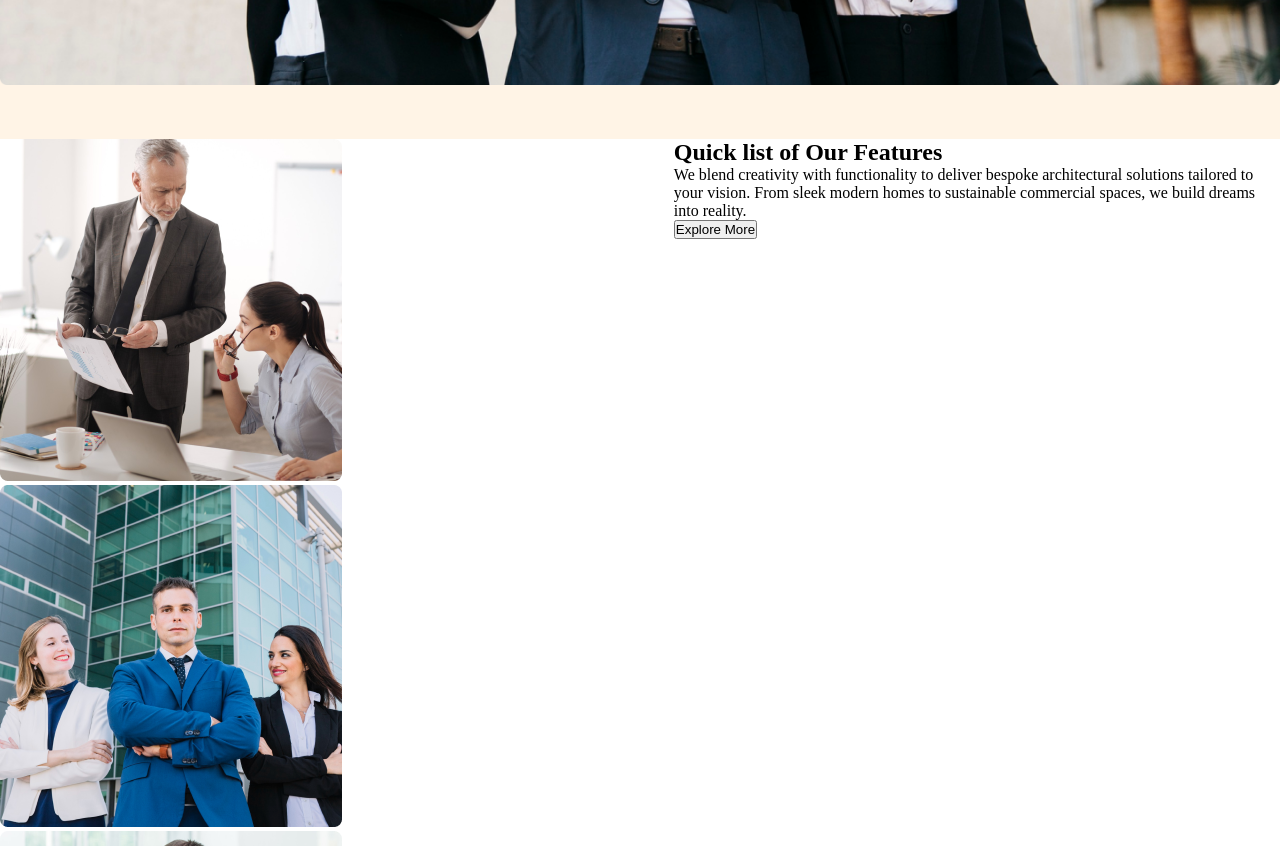
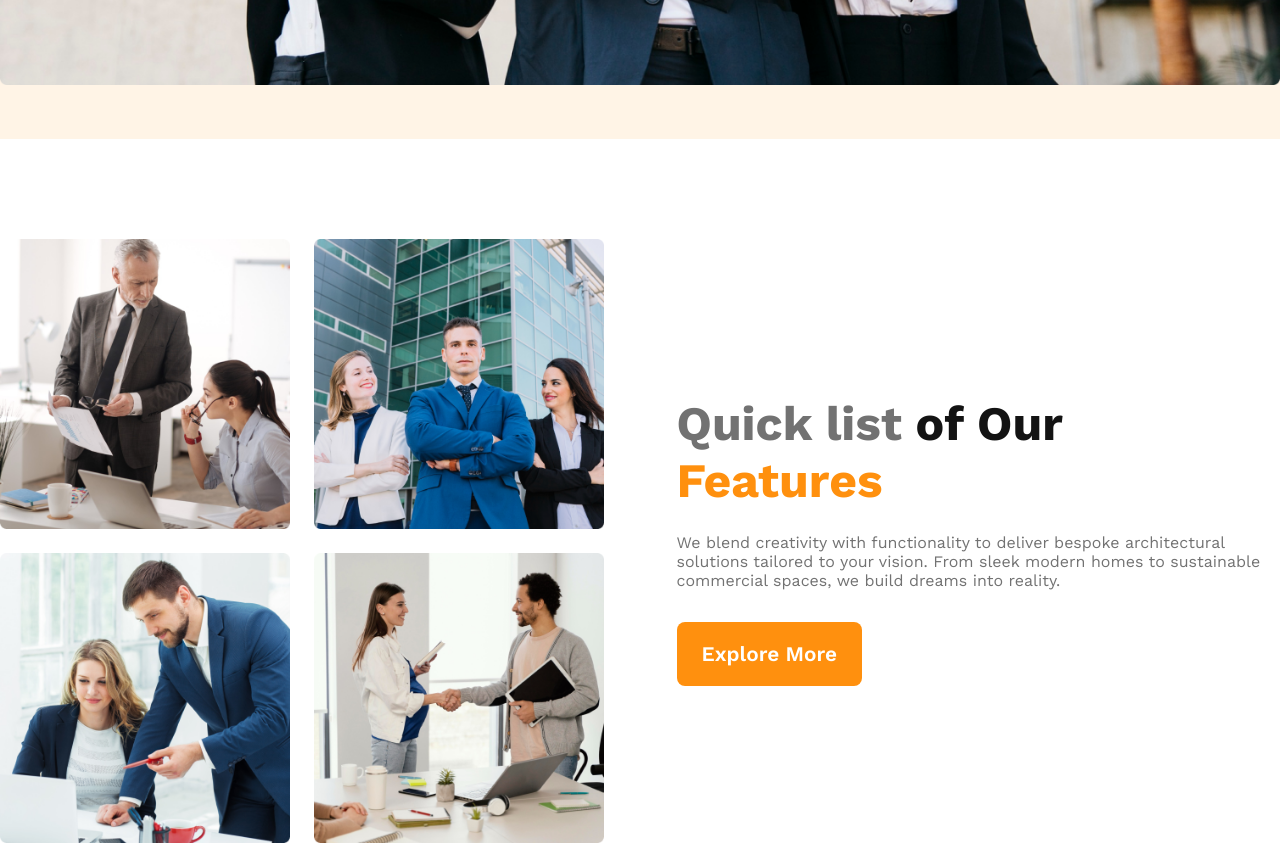
Before and after one commit to Obaidul1545/g3-architects-web, a plain HTML site: page index.html in a window 1280 px wide. Shown: the part 1060-1906 px from the top of the page. Drawn offline with nearby package versions, Linux system fonts and the light colour scheme.

Commit message:
Features part completed

```diff
--- a/index.html
+++ b/index.html
@@ -62,9 +62,12 @@
           <img src="./images/team3.png" alt="" />
           <img src="./images/team4.png" alt="" />
         </div>
-        <div class="features-text">
+        <div class="features-text display-flex">
           <div>
-            <h2>Quick list of Our Features</h2>
+            <h2
+              ><span class="color-gray">Quick list</span> of Our <br />
+              <span class="color-light">Features</span></h2
+            >
             <p
               >We blend creativity with functionality to deliver bespoke
               architectural solutions tailored to your vision. From sleek modern
--- a/styles/style.css
+++ b/styles/style.css
@@ -14,6 +14,18 @@
 /* Common css  */
 .display-flex {
   display: flex;
+}
+
+.btn-primary {
+  color: rgb(255, 255, 255);
+  font-family: Work Sans;
+  font-size: 1.3rem;
+  font-weight: 600;
+  padding: 20px 25px;
+  border: none;
+  border-radius: 8px;
+  background: rgb(255, 144, 14);
+  cursor: pointer;
 }
 
 /* =========== */
@@ -75,3 +87,48 @@ header {
   width: 100%;
 }
 /* =========== */
+
+/* features-part css */
+
+#features-part {
+  margin: 100px 0;
+}
+#features-part .features-content {
+  align-items: center;
+  gap: 73px;
+}
+#features-part .features-content .images {
+  flex: 1;
+  display: grid;
+  grid-template-columns: repeat(2, 1fr);
+  gap: 24px;
+}
+#features-part .features-content .images img {
+  width: 100%;
+}
+#features-part .features-content .features-text {
+  flex: 1;
+}
+#features-part .features-content .features-text .color-light {
+  color: #ff900e;
+}
+#features-part .features-content .features-text .color-gray {
+  color: #727272;
+}
+
+#features-part .features-content .features-text h2 {
+  color: #131313;
+  font-family: Work Sans;
+  font-size: 3rem;
+  font-weight: 700;
+}
+#features-part .features-content .features-text p {
+  color: rgb(114, 114, 114);
+  font-family: Work Sans;
+  font-size: 1rem;
+  font-weight: 400;
+  margin: 24px 0 32px;
+}
+/* ================== */
+
+/* Experience css */
```
